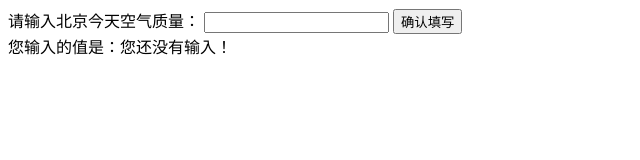
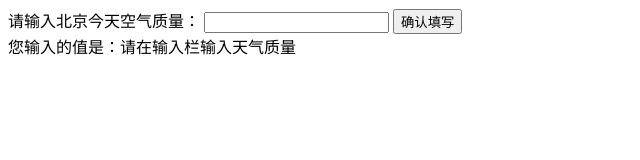
Before and after one commit to louislee0229/louisIFE, a plain HTML site: page task_2_13_1/task_2_13_1.html in a window 1280 px wide. Both pictures are taken after a click on the button "确认填写". Shown: the whole page, without its empty margins (0-640 px from the left). Drawn offline with Linux system fonts and the light colour scheme.

Commit message:
改成inner

```diff
--- a/task_2_13_1/task_2_13_1.html
+++ b/task_2_13_1/task_2_13_1.html
@@ -20,15 +20,16 @@
         在事件处理函数中
         获取aqi-input输入的值，并显示在aqi-display中
         */
-        var button = document.getElementById("button");
         var inputValue = document.getElementById("aqi-input");
-        var displayValue = document.getElementById("aqi-display");
-        button.onclick = function() {
-            if (!inputValue.value) {
-                displayValue.textContent = "您还没有输入！";
+        var inputButton = document.getElementById("button");
+        var spanIntext = document.getElementById("aqi-display");
+        inputButton.onclick = function() {
+            if (inputValue.value) {
+                spanIntext.innerText = inputValue.value;
             } else {
-                displayValue.textContent = inputValue.value;
+                spanIntext.innerText = "请在输入栏输入天气质量";
             }
+
         }
     })();
     </script>
```
